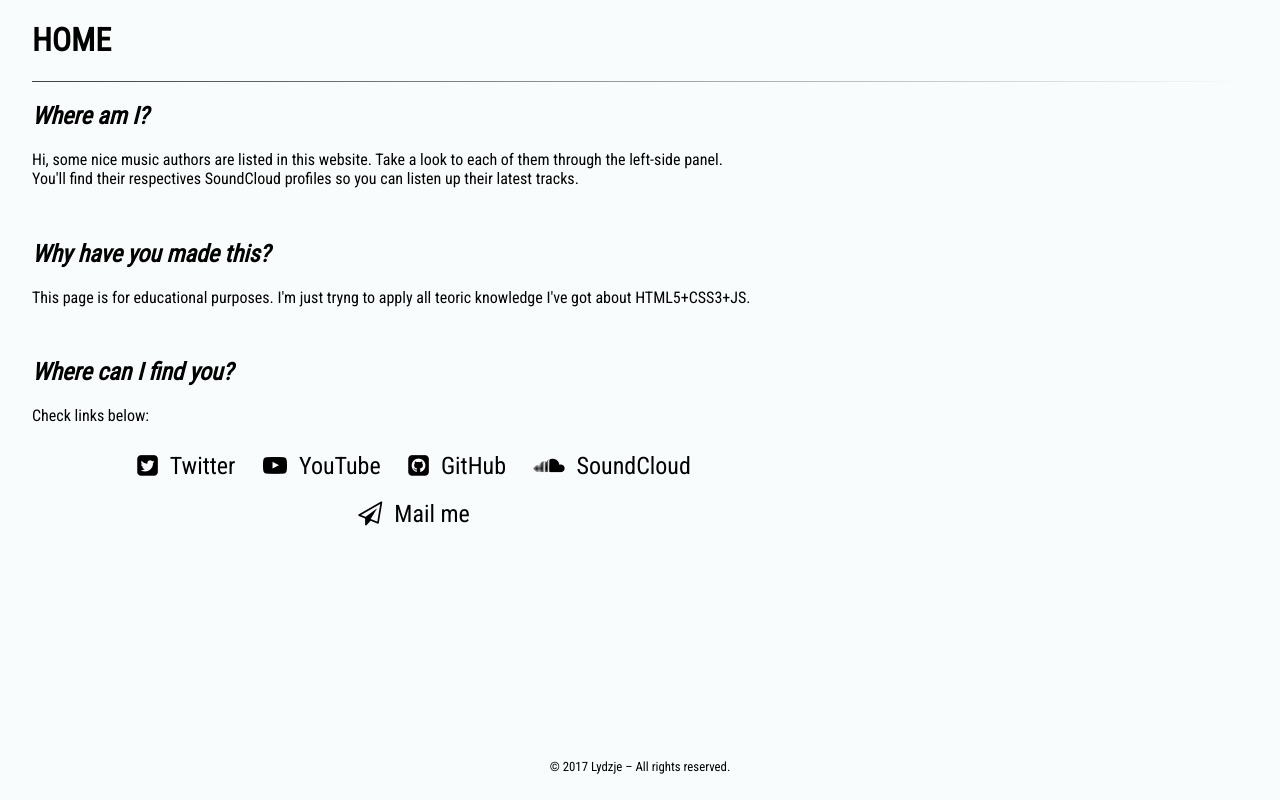
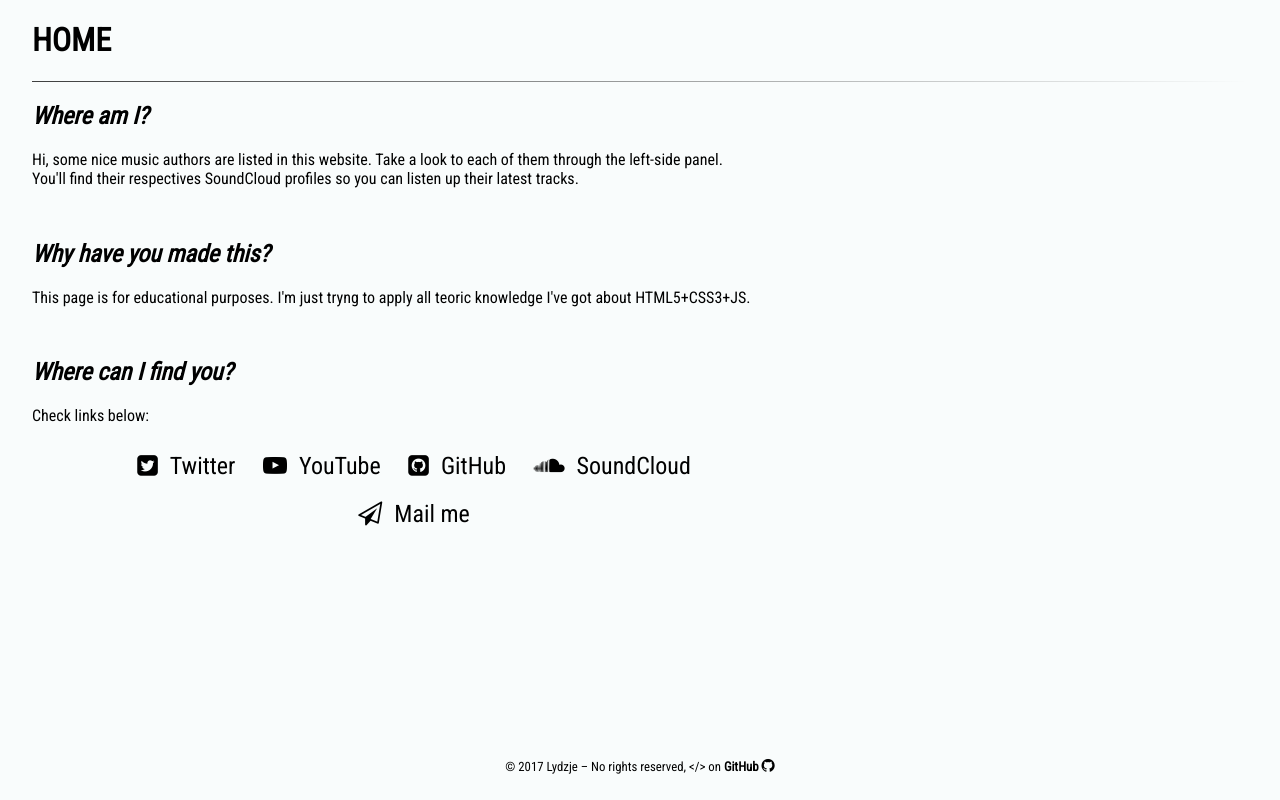
Before and after one commit to Lydzje/nice-music-ghpage, a plain HTML site: page home.html in a window 1280 px wide. Drawn offline with Linux system fonts and the light colour scheme.

Commit message:
Modified copyright note

```diff
--- a/css/master.css
+++ b/css/master.css
@@ -137,3 +137,18 @@ footer {
   text-align: center;
   font-size: 0.8em;
 }
+
+footer a {
+  color: black;
+  font-weight: bold;
+  transition: all 0.3s;
+  -webkit-transition: all 0.3s;
+}
+
+footer a:hover {
+  text-decoration: none;
+}
+
+footer .fa-github {
+  font-size: 1.2em;
+}
--- a/home.html
+++ b/home.html
@@ -73,7 +73,10 @@
 
 
   <footer>
-    <span>© 2017 Lydzje – All rights reserved.</span>
+    <span>© 2017 Lydzje – No rights reserved, &lt;/&gt; on </span>
+    <a href="https://github.com/Lydzje/lydzje.github.io#readme" target="_blank">
+      GitHub <i class="fa fa-github"></i>
+    </a>
   </footer>
 
 </body>
```
Also changed, not shown: authors/hye-sung.html (+4 -1 lines), authors/naked-bibi.html (+4 -1 lines), authors/rosy.html (+4 -1 lines), authors/yeonsue.html (+4 -1 lines).
